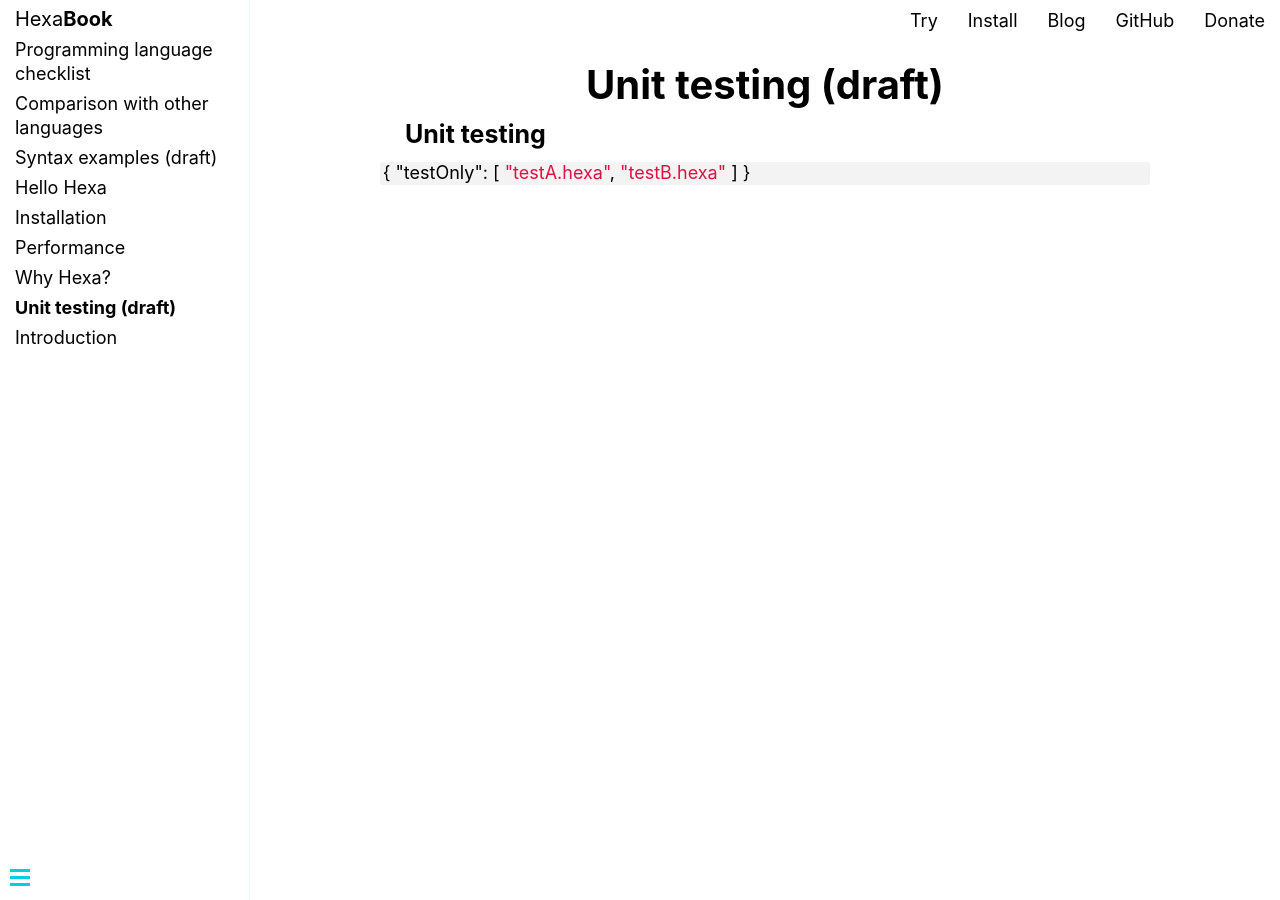
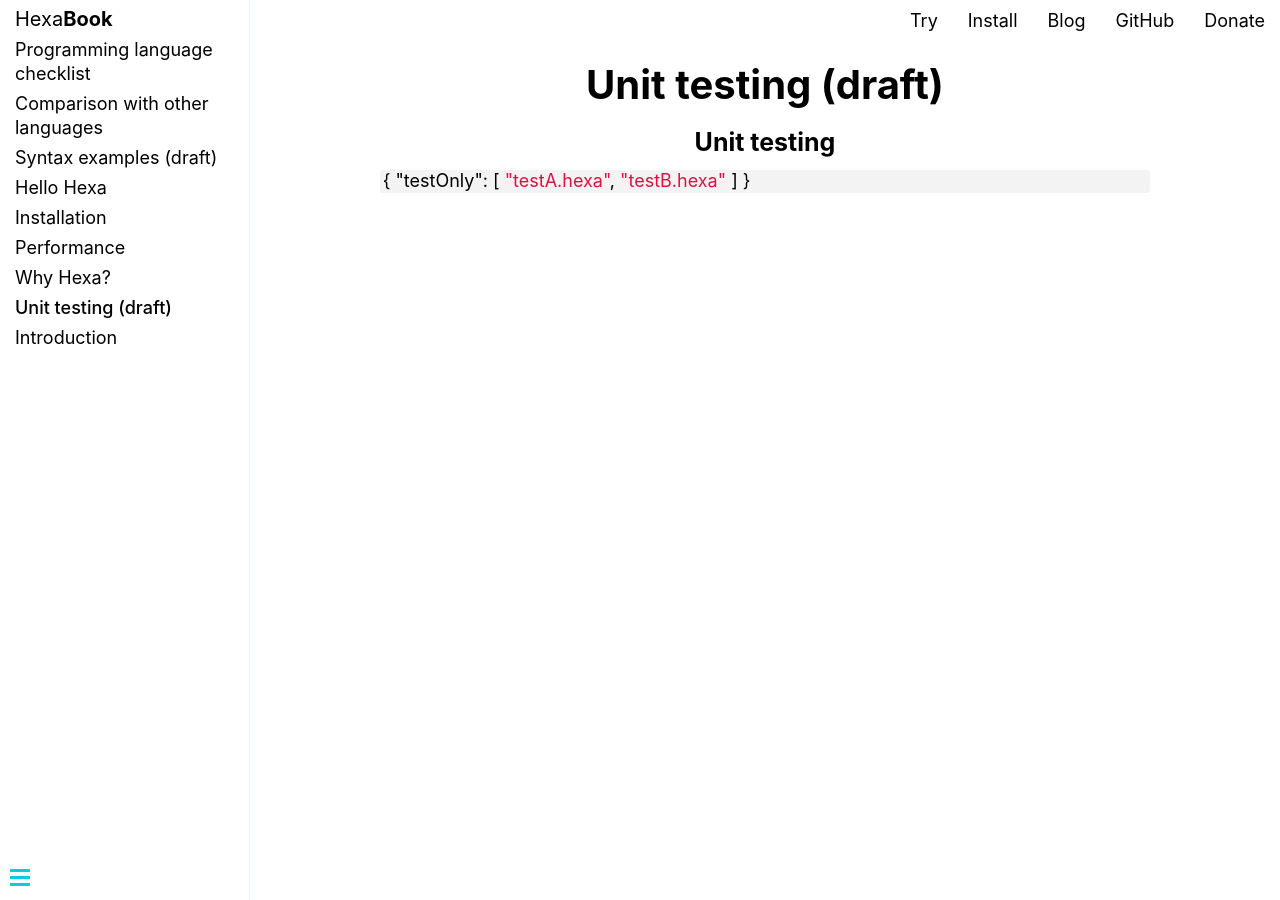
Before and after one commit to hexalang/hexalang.github.io, a Jekyll site: the page built from _book/Testing.md, in a window 1280 px wide. Built offline with Jekyll 4.4.1, drawn with Linux system fonts in a browser that asks for light colours.

Commit message:
Update book-style.html

```diff
--- a/_includes/book-style.html
+++ b/_includes/book-style.html
@@ -62,6 +62,7 @@
 
     h3 {
         font-size: 25px;
+        text-align: center;
     }
 
     img {
@@ -100,6 +101,10 @@
         padding: 5px 0;
     }
 
+    li a strong {
+        font-weight: 500;
+    }
+
     nav.main-nav ul {
         margin: 0;
         padding: 0;
@@ -121,7 +126,7 @@
     }
 
     .markdown h2 {
-        margin: 0 0.5em 0.25em;
+        margin: 0 0.5em 0.45em;
     }
 
     .markdown h3 {
```
